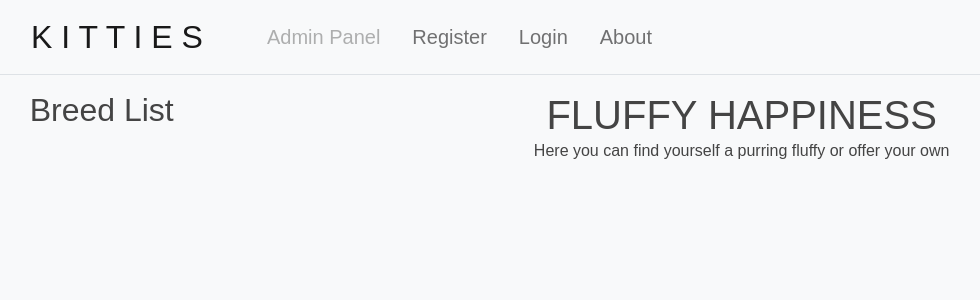
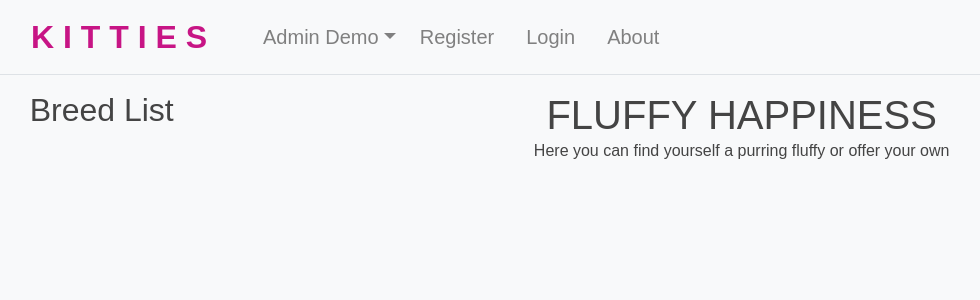
Before and after one commit to ekolodenets/flask_project, a Flask app: page /cats/ in a window 1280 px wide. Shown: the top 300 px of the page, without its empty margins (5-985 px from the left). Run offline with Flask 2, Linux system fonts and the light colour scheme; data that the repository does not hold is empty; some libraries are stand-ins or nearby versions.

Commit message:
updating code

```diff
--- a/app/cats/templates/cats/cat.html
+++ b/app/cats/templates/cats/cat.html
@@ -31,7 +31,7 @@
                         </div>
                     </div>
                     <div class="col ">
-                        <div class="p-2 text-white bg-dark"><a href="#">{{ cat.category }}</a></div>
+                        <div class="p-2 text-white bg-dark">{{ cat.category }}</div>
                     </div>
                 </div>
             </div>
--- a/app/cats/templates/cats/cats.html
+++ b/app/cats/templates/cats/cats.html
@@ -49,7 +49,7 @@
                 <p>Here you can find yourself a purring fluffy or offer your own</p>
             </header>
 
-            <div class="row row-cols-1 row-cols-xs-1 row-cols-md-2 row-cols-xl-3 g-5 ">
+            <div class="row row-cols-1 row-cols-md-2  row-cols-xs-2 row-cols-xl-3 g-5 ">
 
                 {% for cat in cats %}
                     <div class="col">
--- a/app/static/css/style.css
+++ b/app/static/css/style.css
@@ -50,32 +50,81 @@ button.clear {
 /*set row table linkable*/
 td a {
     display: block;
-    /*border: 1px solid black;*/
-    /*padding: 16px;*/
     text-decoration: none;
-/*delete blue color link*/
 }
 
 a {
+    color: white;
     text-decoration: none;
-    color: #eeeeee;
 }
 
 a:hover {
+    color: white;
     text-decoration: none;
-    color: red;
 }
+
+.navbar-brand {
+    color: mediumvioletred;
+    font-weight: 600;
+}
+
+.navbar-brand:hover {
+    color: mediumvioletred;
+    font-weight: 600;
+}
+
 
 td a:link {
   color: black;
 }
 
-
 td a:visited {
   color: black;
 }
 
+.nav-item a {
+    text-decoration: none;
+    opacity: 1;
+    position: relative;
+    color: gray;
+    font-weight: 500;
+}
+.nav-item a:hover {
+    background-color: unset !important;
+    color: black;
+    /*top: 2px;*/
+}
 
+.nav-item a:active {
+    background-color: unset !important;
+    color: black;
+    /*top: 2px;*/
+}
+
+.nav-item a:visited {
+    text-decoration: none;
+    color: black;
+}
+
+
+.nav-item a::before {
+    content: '';
+    display: block;
+    border-radius: 10px;
+    height: 3px;
+    background: gray;
+    position: absolute;
+    bottom: -1px;
+    left: 0;
+    right: 0;
+    transform: scale(0, 1);
+    transition: transform ease-in-out 250ms;
+
+}
+
+.nav-item a:hover::before {
+    transform: scale(1, 1);
+}
 /*dd {font-size:1rem;} !*1rem = 16px*!*/
 /*
 ####################################################
--- a/app/templates/navbar.html
+++ b/app/templates/navbar.html
@@ -1,4 +1,4 @@
-<nav class="navbar navbar-expand-lg navbar-light bg-light sticky-top border-bottom">
+<nav class="navbar navbar-expand-lg  bg-light sticky-top border-bottom">
     <div class="container-fluid mx-4">
         <a class="navbar-brand mb-0 fs-2" href="{{ url_for('cats.cats') }}">K I T T I E S</a>
         <button class="navbar-toggler" type="button" data-bs-toggle="collapse"
@@ -14,15 +14,15 @@
         </li>
           {% if current_user.id == 1 %}
 
-        <li class="nav-item dropdown px-2">
+        <li class="nav-item dropdown">
           <a class="nav-link dropdown-toggle " href="#" id="navbarDropdown" role="button" data-bs-toggle="dropdown" aria-expanded="false">Admin Panel</a>
 
           <ul class="dropdown-menu" aria-labelledby="navbarDropdown">
-              <li><a class="dropdown-item" href="{{ url_for('admin.admin')}}">Admin Dashboard</a></li>
+              <li><a class="dropdown-item text-center pb-1" href="{{ url_for('admin.admin')}}">Admin Dashboard</a></li>
               <li><hr class="dropdown-divider"></li>
-              <li><a class="dropdown-item" href="{{ url_for('users.add_user')}}">Add User</a></li>
-              <li><a class="dropdown-item" href="{{ url_for('categories.breeds')}}">Breeds List</a></li>
-              <li><a class="dropdown-item" href="{{ url_for('categories.add_breed')}}">Add Breed</a></li>
+              <li><a class="dropdown-item text-center pb-1" href="{{ url_for('users.add_user')}}">Add User</a></li>
+              <li><a class="dropdown-item text-center pb-1" href="{{ url_for('categories.breeds')}}">Breeds List</a></li>
+              <li><a class="dropdown-item text-center pb-1" href="{{ url_for('categories.add_breed')}}">Add Breed</a></li>
 
           </ul>
         </li>
@@ -40,8 +40,17 @@
         </li>
 
           {% else %}
-              <li class="nav-item dropdown px-2">
-          <a class="nav-link disabled">Admin Panel</a>
+              <li class="nav-item dropdown">
+          <a class="nav-link dropdown-toggle " href="#" id="navbarDropdown" role="button" data-bs-toggle="dropdown" aria-expanded="false">Admin Demo</a>
+
+          <ul class="dropdown-menu p-1" aria-labelledby="navbarDropdown">
+              <li><a class="dropdown-item text-center pb-1" href="#">Admin Dashboard</a></li>
+              <li><hr class="dropdown-divider"></li>
+              <li><a class="dropdown-item text-center pb-1" href="#">Add User</a></li>
+              <li><a class="dropdown-item text-center pb-1" href="#">Breeds List</a></li>
+              <li><a class="dropdown-item text-center pb-1" href="#">Add Breed</a></li>
+
+          </ul>
         </li>
               <li class="nav-item px-2">
           <a class="nav-link" href="{{ url_for('users.add_user')}}">Register</a>
--- a/app/users/views.py
+++ b/app/users/views.py
@@ -24,7 +24,7 @@ def allowed_file(filename):
 '''USER BLOCK'''
 
 # Add User
-@users_blueprint.route('/add', methods=['GET', 'POST'])
+@users_blueprint.route('/register', methods=['GET', 'POST'])
 def add_user():
     name = None
     form = UserForm()
```
Also changed, not shown: app/users/templates/users/add_user.html (+21 -0 lines).
